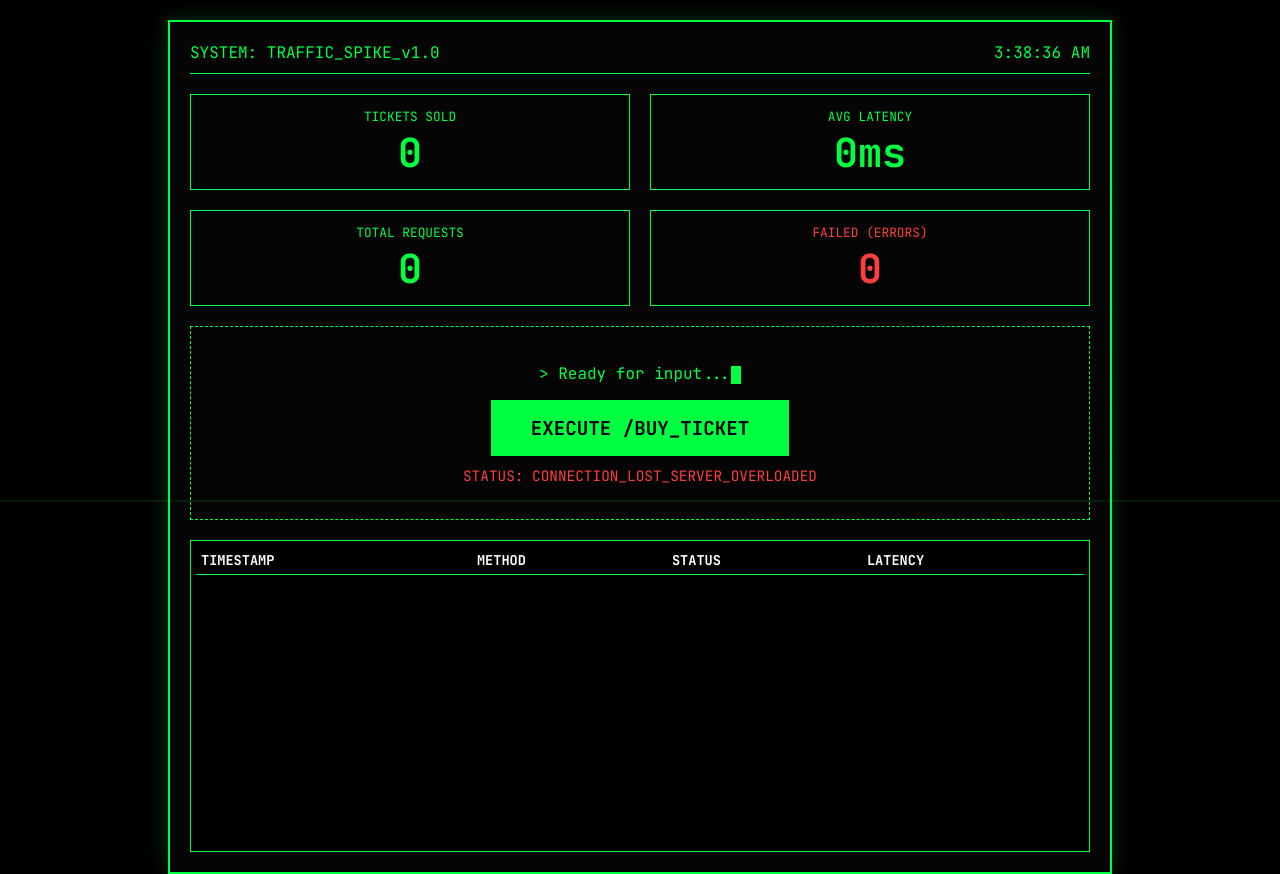
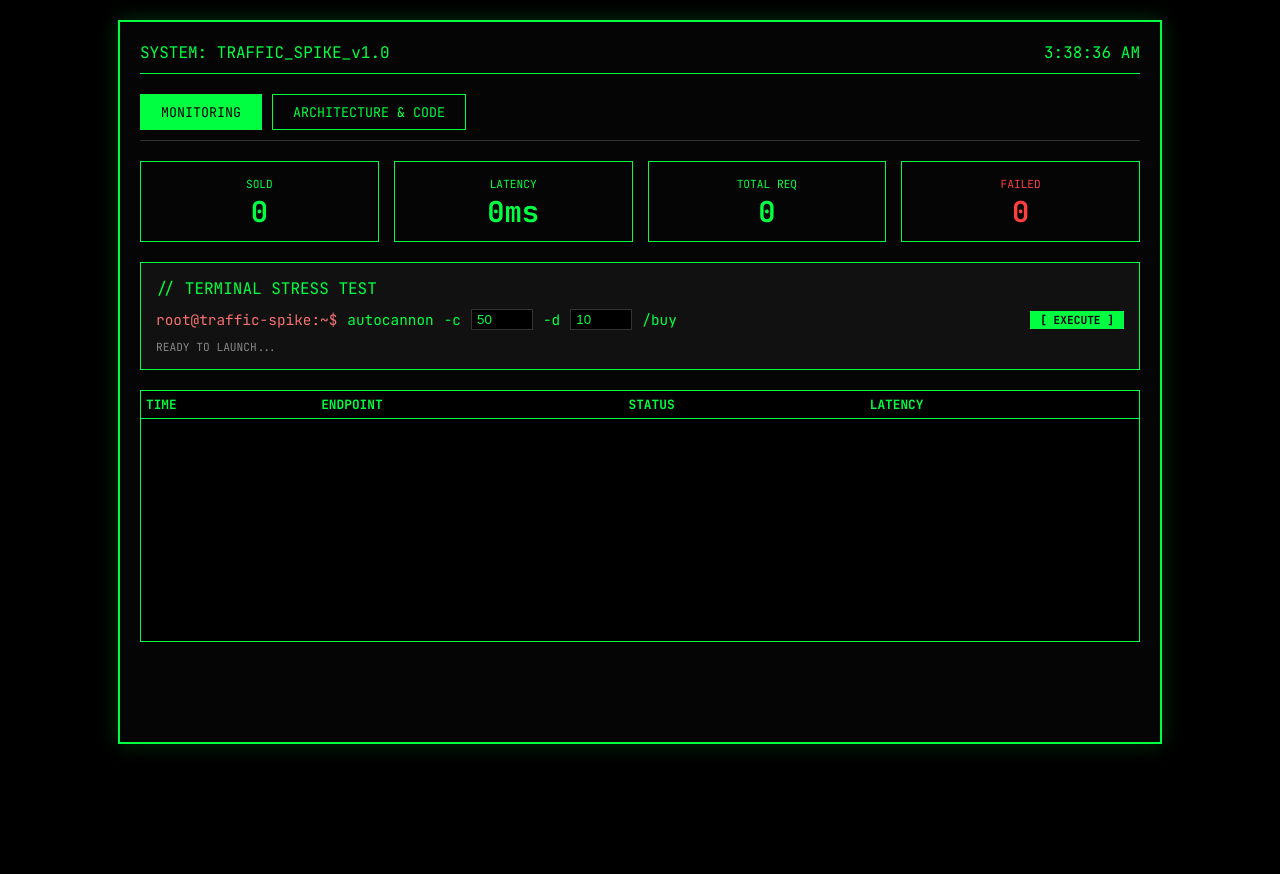
Before and after one commit to RLnofell/Traffic-Spike, a website: page public/index.html in a window 1280 px wide. After the commit the page ends 840 px from the top, so only its background shows below. Drawn offline with Linux system fonts and the light colour scheme; no server answers.

Commit message:
autocannon

```diff
--- a/public/index.html
+++ b/public/index.html
@@ -1,283 +1,129 @@
 <!DOCTYPE html>
 <html lang="en">
+
 <head>
     <meta charset="UTF-8">
     <meta name="viewport" content="width=device-width, initial-scale=1.0">
-    <title>TRAFFIC MONITOR - TERMINAL v1.0</title>
-    <style>
-        @import url('https://fonts.googleapis.com/css2?family=JetBrains+Mono:wght@400;700&display=swap');
+    <title>TRAFFIC MONITOR - PORTFOLIO v1.0</title>
+    <link rel="stylesheet" href="style.css">
+</head>
 
-        body {
-            background-color: #000;
-            color: #00ff41; /* Classic Matrix Green */
-            font-family: 'JetBrains Mono', 'Courier New', monospace;
-            margin: 0;
-            padding: 20px;
-            display: flex;
-            flex-direction: column;
-            align-items: center;
-            height: 100vh;
-            overflow: hidden;
-        }
-
-        .terminal-container {
-            width: 100%;
-            max-width: 900px;
-            border: 2px solid #00ff41;
-            padding: 20px;
-            background: #050505;
-            box-shadow: 0 0 20px rgba(0, 255, 65, 0.2);
-            position: relative;
-        }
-
-        .header {
-            border-bottom: 1px solid #00ff41;
-            padding-bottom: 10px;
-            margin-bottom: 20px;
-            display: flex;
-            justify-content: space-between;
-        }
-
-        .scanline {
-            width: 100%;
-            height: 2px;
-            background: rgba(0, 255, 65, 0.1);
-            position: fixed;
-            top: 0;
-            left: 0;
-            z-index: 100;
-            pointer-events: none;
-            animation: scanline 8s linear infinite;
-        }
-
-        @keyframes scanline {
-            0% { top: 0; }
-            100% { top: 100%; }
-        }
-
-        .stats-grid {
-            display: grid;
-            grid-template-columns: repeat(2, 1fr);
-            gap: 20px;
-            margin-bottom: 20px;
-        }
-
-        .stat-card {
-            border: 1px solid #00ff41;
-            padding: 10px;
-            text-align: center;
-        }
-
-        .stat-value {
-            font-size: 2.5rem;
-            font-weight: bold;
-            display: block;
-        }
-
-        .stat-label {
-            font-size: 0.8rem;
-            text-transform: uppercase;
-        }
-
-        .buy-area {
-            text-align: center;
-            margin: 20px 0;
-            padding: 20px;
-            border: 1px dashed #00ff41;
-        }
-
-        .buy-btn {
-            background: #00ff41;
-            color: #000;
-            border: none;
-            padding: 15px 40px;
-            font-family: inherit;
-            font-weight: bold;
-            font-size: 1.2rem;
-            cursor: pointer;
-            transition: all 0.2s;
-        }
-
-        .buy-btn:hover {
-            background: #fff;
-            box-shadow: 0 0 15px #00ff41;
-        }
-
-        .buy-btn:disabled {
-            background: #333;
-            color: #666;
-            cursor: not-allowed;
-        }
-
-        /* Terminal Log Table */
-        .log-container {
-            margin-top: 20px;
-            height: 300px;
-            overflow-y: auto;
-            border: 1px solid #00ff41;
-            background: #000;
-            padding: 5px;
-            font-size: 0.85rem;
-        }
-
-        table {
-            width: 100%;
-            border-collapse: collapse;
-        }
-
-        th {
-            text-align: left;
-            border-bottom: 1px solid #00ff41;
-            padding: 5px;
-            color: #fff;
-        }
-
-        td {
-            padding: 3px 5px;
-        }
-
-        .status-200 { color: #00ff41; }
-        .status-error { color: #ff3e3e; }
-
-        .cursor {
-            display: inline-block;
-            width: 10px;
-            height: 18px;
-            background: #00ff41;
-            animation: blink 1s step-end infinite;
-            vertical-align: middle;
-        }
-
-        @keyframes blink {
-            50% { opacity: 0; }
-        }
-
-        ::-webkit-scrollbar {
-            width: 8px;
-        }
-        ::-webkit-scrollbar-thumb {
-            background: #00ff41;
-        }
-    </style>
-</head>
 <body>
-    <div class="scanline"></div>
-
     <div class="terminal-container">
         <div class="header">
             <div>SYSTEM: TRAFFIC_SPIKE_v1.0</div>
             <div id="clock">00:00:00</div>
         </div>
 
+        <div class="tabs">
+            <button class="tab-btn active" onclick="showTab('monitor', event)">Monitoring</button>
+            <button class="tab-btn" onclick="showTab('arch', event)">Architecture & Code</button>
+        </div>
+
+        <!-- TAB 1: MONITORING -->
+        <div id="monitor" class="tab-content active">
             <div class="stats-grid">
                 <div class="stat-card">
-                <span class="stat-label">Tickets Sold</span>
+                    <span class="stat-label">Sold</span>
                     <span class="stat-value" id="ticketCount">0</span>
                 </div>
                 <div class="stat-card">
-                <span class="stat-label">Avg Latency</span>
+                    <span class="stat-label">Latency</span>
                     <span class="stat-value" id="latencyVal">0ms</span>
                 </div>
                 <div class="stat-card">
-                <span class="stat-label">Total Requests</span>
+                    <span class="stat-label">Total Req</span>
                     <span class="stat-value" id="totalReq">0</span>
                 </div>
                 <div class="stat-card">
-                <span class="stat-label" style="color: #ff3e3e;">Failed (Errors)</span>
+                    <span class="stat-label" style="color: #ff3e3e;">Failed</span>
                     <span class="stat-value" id="failedReq" style="color: #ff3e3e;">0</span>
                 </div>
             </div>
 
-        <div class="buy-area">
-            <p>> Ready for input...<span class="cursor"></span></p>
-            <button class="buy-btn" id="buyBtn" onclick="buyTicket()">EXECUTE /BUY_TICKET</button>
-            <p id="statusMsg" style="margin-top: 10px; font-size: 0.9rem;">STATUS: IDLE</p>
+            <div style="background: #111; padding: 15px; border: 1px solid #00ff41; text-align: left; margin-bottom: 20px;">
+                <div style="color: #00ff41; margin-bottom: 10px;">// TERMINAL STRESS TEST</div>
+                <div style="display: flex; align-items: center; gap: 10px; font-size: 0.9rem;">
+                    <span style="color: #f87171;">root@traffic-spike:~$</span>
+                    <span>autocannon</span>
+                    <span>-c</span>
+                    <input type="number" id="inputC" value="50" style="width: 50px; background: #000; color: #00ff41; border: 1px solid #333; padding: 2px 5px;">
+                    <span>-d</span>
+                    <input type="number" id="inputD" value="10" style="width: 50px; background: #000; color: #00ff41; border: 1px solid #333; padding: 2px 5px;">
+                    <span>/buy</span>
+                    <button class="buy-btn" id="stressBtn" onclick="runWebAutocannon()" style="padding: 2px 10px; font-size: 0.7rem; margin-left: auto;">[ EXECUTE ]</button>
+                </div>
+                <div id="testProgress" style="margin-top: 10px; font-size: 0.7rem; color: #888;">READY TO LAUNCH...</div>
             </div>
 
             <div class="log-container">
                 <table>
                     <thead>
                         <tr>
-                        <th>TIMESTAMP</th>
-                        <th>METHOD</th>
+                            <th>TIME</th>
+                            <th>ENDPOINT</th>
                             <th>STATUS</th>
                             <th>LATENCY</th>
                         </tr>
                     </thead>
-                <tbody id="logBody">
-                    <!-- Logs will appear here -->
-                </tbody>
+                    <tbody id="logBody"></tbody>
                 </table>
             </div>
         </div>
 
-    <script>
-        const ticketEl = document.getElementById('ticketCount');
-        const latencyEl = document.getElementById('latencyVal');
-        const totalEl = document.getElementById('totalReq');
-        const failedEl = document.getElementById('failedReq');
-        const statusEl = document.getElementById('statusMsg');
-        const logBody = document.getElementById('logBody');
-        const btn = document.getElementById('buyBtn');
+        <!-- TAB 2: ARCHITECTURE -->
+        <div id="arch" class="tab-content">
+            <div class="tech-card">
+                <div class="tech-title">HỆ THỐNG PHÂN TÍCH HIỆU NĂNG (Custom Metrics)</div>
+                <p>Sử dụng Middleware để đo đạc thời gian xử lý (High Resolution Time) của từng request.</p>
+                <div class="code-block">
+                    const start = process.hrtime();
+                    res.on('finish', () => {
+                    const diff = process.hrtime(start);
+                    const durationMs = (diff[0] * 1e9 + diff[1]) / 1e6;
+                    // ... lưu log và tính trung bình latency
+                    });</div>
+            </div>
 
-        function updateClock() {
-            document.getElementById('clock').innerText = new Date().toLocaleTimeString();
-        }
-        setInterval(updateClock, 1000);
+            <div class="tech-card">
+                <div class="tech-title">BẢO MẬT VÀ TỐI ƯU PRODUCTION</div>
+                <div class="workflow-step">
+                    <strong>Helmet.js:</strong> Bảo mật Header HTTP, chống Clickjacking, XSS.
+                </div>
+                <div class="workflow-step">
+                    <strong>Compression:</strong> Nén Gzip dữ liệu trả về, giảm 70% dung lượng băng thông.
+                </div>
+                <div class="workflow-step">
+                    <strong>Morgan:</strong> Logger chuẩn công nghiệp giúp theo dõi log server thời gian thực.
+                </div>
+                <div class="code-block">
+                    app.use(helmet());
+                    app.use(compression());
+                    app.use(morgan("dev"));</div>
+            </div>
 
-        async function fetchStatus() {
-            try {
-                const res = await fetch('/status');
-                if (!res.ok) throw new Error("TIMEOUT");
-                const data = await res.json();
+            <div class="tech-card">
+                <div class="tech-title">TỐI ƯU HÓA BẰNG HTTP 304 (Caching)</div>
+                <p>Express tự động tạo ETag. Nếu dữ liệu không đổi, server trả về mã 304 thay vì gửi lại toàn bộ JSON.
+                </p>
+                <div class="workflow-step">Workflow: Request -> Server (Check ETag) -> 304 Not Modified.</div>
+            </div>
 
-                // Update Stats
-                ticketEl.innerText = data.ticketsSold;
-                totalEl.innerText = data.totalRequests;
-                failedEl.innerText = data.failedRequests;
-                latencyEl.innerText = data.avgLatencyMs + "ms";
+            <div class="tech-card">
+                <div class="tech-title">CONTAINERIZATION (Docker)</div>
+                <p>Đóng gói ứng dụng vào Container để chạy ổn định trên mọi môi trường.</p>
+                <div class="code-block">
+                    FROM node:20-alpine
+                    WORKDIR /app
+                    COPY package*.json ./
+                    RUN npm install --production
+                    COPY . .
+                    CMD ["node", "server.js"]</div>
+            </div>
+        </div>
+    </div>
 
-                // Update Logs
-                logBody.innerHTML = '';
-                data.logs.reverse().forEach(log => {
-                    const row = document.createElement('tr');
-                    const isError = log.status >= 400;
-                    row.innerHTML = `
-                        <td>${log.timestamp}</td>
-                        <td>${log.method} ${log.path}</td>
-                        <td class="${isError ? 'status-error' : 'status-200'}">${log.status}</td>
-                        <td>${log.latency}</td>
-                    `;
-                    logBody.appendChild(row);
-                });
+    <script src="script.js"></script>
+</body>
 
-                if (statusEl.innerText.includes("ERR")) {
-                    statusEl.innerText = "STATUS: RECONNECTED";
-                    statusEl.style.color = "#00ff41";
-                }
-            } catch (e) {
-                statusEl.innerText = "STATUS: CONNECTION_LOST_SERVER_OVERLOADED";
-                statusEl.style.color = "#ff3e3e";
-            }
-        }
-
-        async function buyTicket() {
-            btn.disabled = true;
-            statusEl.innerText = "STATUS: SENDING_REQUEST...";
-            try {
-                const res = await fetch('/buy', { method: 'POST' });
-                if (!res.ok) throw new Error(res.status);
-                statusEl.innerText = "STATUS: SUCCESS_200_OK";
-            } catch (e) {
-                statusEl.innerText = "STATUS: FAILED_" + e.message;
-            } finally {
-                setTimeout(() => { btn.disabled = false; }, 200);
-                fetchStatus();
-            }
-        }
-
-        setInterval(fetchStatus, 1000);
-        fetchStatus();
-    </script>
-</body>
 </html>
--- /dev/null
+++ b/public/script.js
@@ -0,0 +1,120 @@
+const ticketEl = document.getElementById('ticketCount');
+const latencyEl = document.getElementById('latencyVal');
+const totalEl = document.getElementById('totalReq');
+const failedEl = document.getElementById('failedReq');
+const statusEl = document.getElementById('statusMsg');
+const logBody = document.getElementById('logBody');
+const btn = document.getElementById('buyBtn');
+
+function showTab(tabId, event) {
+    document.querySelectorAll('.tab-content').forEach(t => t.classList.remove('active'));
+    document.querySelectorAll('.tab-btn').forEach(b => b.classList.remove('active'));
+    document.getElementById(tabId).classList.add('active');
+    event.currentTarget.classList.add('active');
+}
+
+function updateClock() {
+    const clock = document.getElementById('clock');
+    if (clock) clock.innerText = new Date().toLocaleTimeString();
+}
+let isRunningTest = false;
+
+function runWebAutocannon() {
+    if (isRunningTest) return;
+
+    const c = parseInt(document.getElementById('inputC').value) || 10;
+    const d = parseInt(document.getElementById('inputD').value) || 5;
+    const progressEl = document.getElementById('testProgress');
+    const stressBtn = document.getElementById('stressBtn');
+
+    isRunningTest = true;
+    stressBtn.disabled = true;
+    stressBtn.innerText = "[ RUNNING... ]";
+    progressEl.style.color = "#00ff41";
+    progressEl.innerText = `ATTACKING WITH ${c} CONCURRENT CONNECTIONS FOR ${d}s...`;
+
+    const startTime = Date.now();
+    const endTime = startTime + (d * 1000);
+
+    // Giả lập 'c' kết nối song song
+    for (let i = 0; i < c; i++) {
+        const worker = async () => {
+            while (Date.now() < endTime && isRunningTest) {
+                try {
+                    await fetch('/buy', { method: 'POST' });
+                } catch (e) {}
+            }
+        };
+        worker();
+    }
+
+    // Đếm ngược thời gian
+    const timer = setInterval(() => {
+        const remaining = Math.max(0, Math.ceil((endTime - Date.now()) / 1000));
+        progressEl.innerText = `ATTACKING... ${remaining}s REMAINING (${c} CONNECTIONS)`;
+
+        if (remaining <= 0) {
+            clearInterval(timer);
+            isRunningTest = false;
+            stressBtn.disabled = false;
+            stressBtn.innerText = "[ EXECUTE ]";
+            progressEl.innerText = "TEST COMPLETED. CHECK LOGS ABOVE.";
+            progressEl.style.color = "#888";
+            fetchStatus();
+        }
+    }, 1000);
+}
+setInterval(updateClock, 1000);
+
+async function fetchStatus() {
+    try {
+        const res = await fetch('/status');
+        if (!res.ok) throw new Error("TIMEOUT");
+        const data = await res.json();
+
+        // Update Stats
+        ticketEl.innerText = data.ticketsSold;
+        totalEl.innerText = data.totalRequests;
+        failedEl.innerText = data.failedRequests;
+        latencyEl.innerText = data.avgLatencyMs + "ms";
+
+        // Update Logs
+        logBody.innerHTML = '';
+        data.logs.reverse().forEach(log => {
+            const row = document.createElement('tr');
+            const isError = log.status >= 400;
+            row.innerHTML = `
+                <td>${log.timestamp}</td>
+                <td>${log.method} ${log.path}</td>
+                <td class="${isError ? 'status-error' : 'status-200'}">${log.status}</td>
+                <td>${log.latency}</td>
+            `;
+            logBody.appendChild(row);
+        });
+
+        if (statusEl.innerText.includes("SERVER")) {
+            statusEl.innerText = "STATUS: ONLINE";
+            statusEl.style.color = "#00ff41";
+        }
+    } catch (e) {
+        statusEl.innerText = "STATUS: SERVER_OVERLOADED (TIMEOUT)";
+        statusEl.style.color = "#ff3e3e";
+    }
+}
+
+async function buyTicket() {
+    btn.disabled = true;
+    try {
+        const res = await fetch('/buy', { method: 'POST' });
+        if (!res.ok) throw new Error(res.status);
+    } catch (e) {
+        console.error("Buy failed", e);
+    } finally {
+        setTimeout(() => { btn.disabled = false; }, 200);
+        fetchStatus();
+    }
+}
+
+setInterval(fetchStatus, 1000);
+fetchStatus();
+updateClock();
--- /dev/null
+++ b/public/style.css
@@ -0,0 +1,132 @@
+@import url('https://fonts.googleapis.com/css2?family=JetBrains+Mono:wght@400;700&display=swap');
+
+body {
+    background-color: #000;
+    color: #00ff41;
+    font-family: 'JetBrains Mono', monospace;
+    margin: 0;
+    padding: 20px;
+    display: flex;
+    flex-direction: column;
+    align-items: center;
+    height: 100vh;
+    overflow: hidden;
+}
+
+.terminal-container {
+    width: 100%;
+    max-width: 1000px;
+    border: 2px solid #00ff41;
+    padding: 20px;
+    background: #050505;
+    box-shadow: 0 0 20px rgba(0, 255, 65, 0.2);
+    height: 85vh;
+    display: flex;
+    flex-direction: column;
+}
+
+/* Tab System */
+.tabs {
+    display: flex;
+    gap: 10px;
+    margin-bottom: 20px;
+    border-bottom: 1px solid #333;
+    padding-bottom: 10px;
+}
+.tab-btn {
+    background: transparent;
+    color: #00ff41;
+    border: 1px solid #00ff41;
+    padding: 8px 20px;
+    cursor: pointer;
+    font-family: inherit;
+    text-transform: uppercase;
+}
+.tab-btn.active {
+    background: #00ff41;
+    color: #000;
+}
+
+.tab-content {
+    display: none;
+    flex: 1;
+    overflow-y: auto;
+}
+.tab-content.active {
+    display: block;
+}
+
+/* Architecture Styles */
+.tech-card {
+    border: 1px solid #333;
+    padding: 15px;
+    margin-bottom: 20px;
+    background: #0a0a0a;
+}
+.tech-title {
+    color: #fff;
+    font-size: 1.1rem;
+    margin-bottom: 10px;
+    display: flex;
+    align-items: center;
+}
+.tech-title::before {
+    content: "> ";
+}
+.code-block {
+    background: #000;
+    color: #38bdf8;
+    padding: 10px;
+    border-left: 3px solid #38bdf8;
+    font-size: 0.85rem;
+    white-space: pre-wrap;
+    margin: 10px 0;
+}
+.workflow-step {
+    margin-left: 20px;
+    border-left: 1px dashed #00ff41;
+    padding-left: 15px;
+    margin-bottom: 10px;
+}
+
+/* Monitor Styles */
+.header { border-bottom: 1px solid #00ff41; padding-bottom: 10px; margin-bottom: 20px; display: flex; justify-content: space-between; }
+.stats-grid { display: grid; grid-template-columns: repeat(4, 1fr); gap: 15px; margin-bottom: 20px; }
+.stat-card { border: 1px solid #00ff41; padding: 10px; text-align: center; }
+.stat-value { font-size: 1.8rem; font-weight: bold; display: block; }
+.stat-label { font-size: 0.7rem; text-transform: uppercase; }
+.buy-area { text-align: center; margin: 20px 0; padding: 20px; border: 1px dashed #00ff41; }
+.buy-btn { background: #00ff41; color: #000; border: none; padding: 12px 30px; font-family: inherit; font-weight: bold; cursor: pointer; }
+.log-container { height: 250px; overflow-y: auto; border: 1px solid #00ff41; background: #000; }
+table { width: 100%; border-collapse: collapse; font-size: 0.8rem; }
+th { text-align: left; border-bottom: 1px solid #00ff41; padding: 5px; }
+td { padding: 3px 5px; }
+.status-200 { color: #00ff41; }
+.status-error { color: #ff3e3e; }
+.cursor { display: inline-block; width: 8px; height: 15px; background: #00ff41; animation: blink 1s step-end infinite; }
+@keyframes blink { 50% { opacity: 0; } }
+
+/* Custom Scrollbar for Terminal look */
+::-webkit-scrollbar {
+    width: 6px;
+}
+::-webkit-scrollbar-track {
+    background: #000;
+}
+::-webkit-scrollbar-thumb {
+    background: #00ff41;
+    border-radius: 10px;
+}
+::-webkit-scrollbar-thumb:hover {
+    background: #fff;
+}
+
+/* Hide Spinners (up/down arrows) in number inputs */
+input::-webkit-outer-spin-button,
+input::-webkit-inner-spin-button {
+  -webkit-appearance: none;
+  margin: 0;
+}
+input[type=number] {
+  -moz-appearance: textfield;
+}
```
Lines whose indentation alone changed are shown as unchanged.
